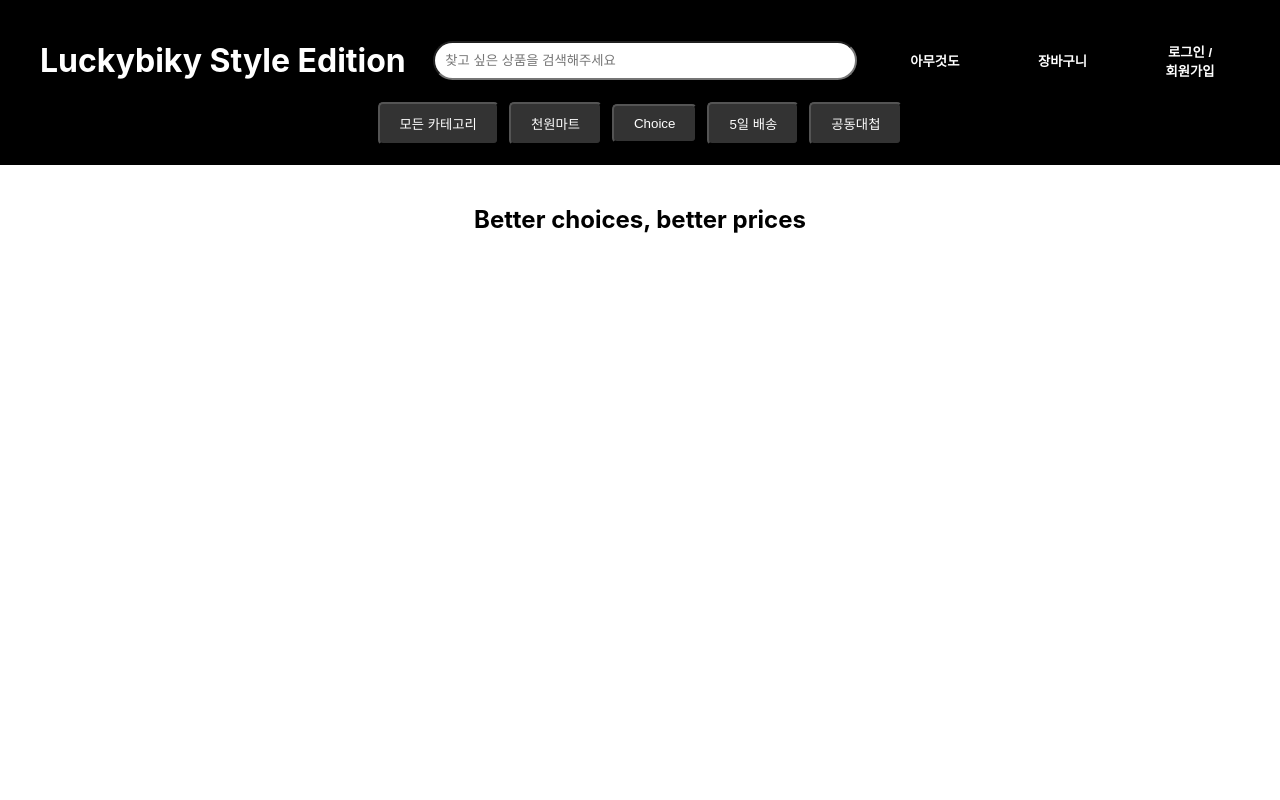
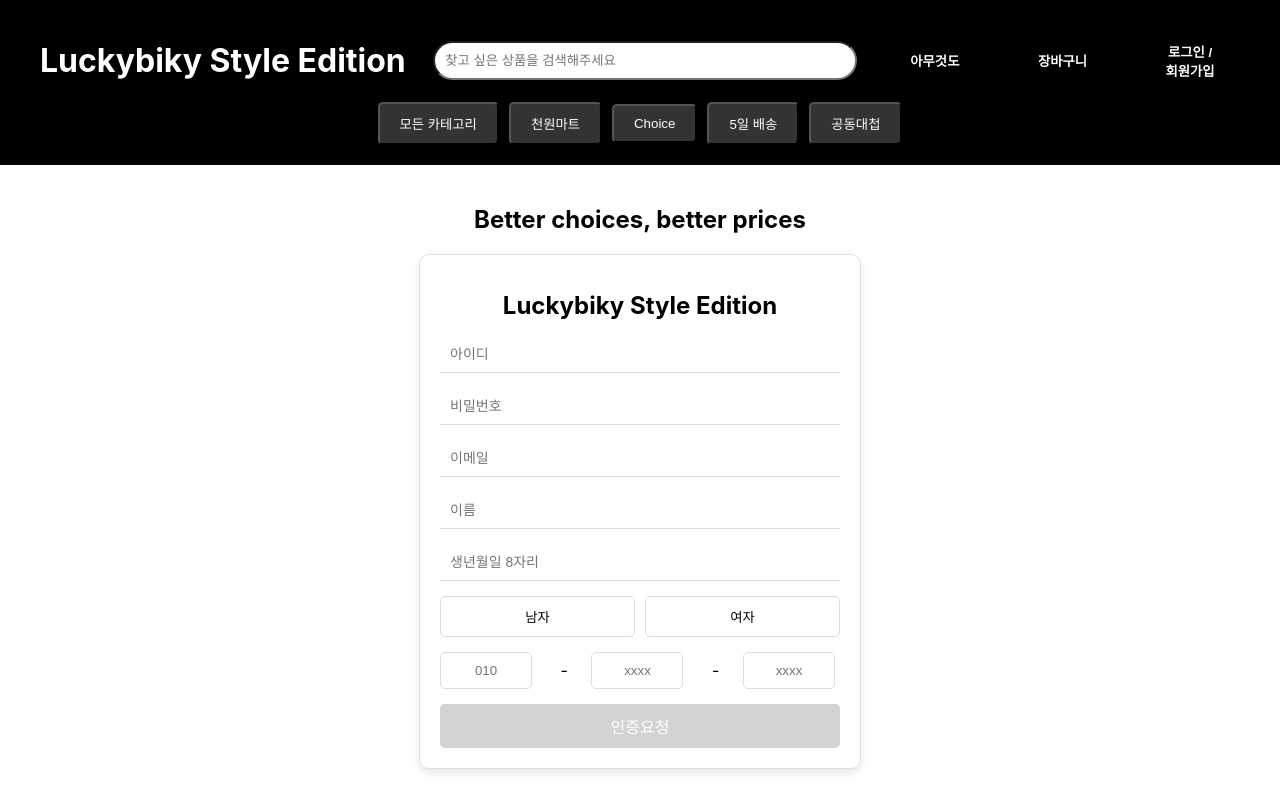
Before and after one commit to YooSb53/shoppingMall_user, a React (Create React App) app: page /users/register in a window 1280 px wide. Built offline with nearby package versions, Linux system fonts and the light colour scheme.

Commit message:
24.10.24_0307

```diff
--- a/package.json
+++ b/package.json
@@ -3,25 +3,29 @@
   "version": "0.1.0",
   "private": true,
   "main": "server.js",
+
   "scripts": {
     "start": "cross-env PORT=3001 react-scripts start",
     "build": "react-scripts build",
     "test": "react-scripts test",
     "eject": "react-scripts eject"
+
   },
   "dependencies": {
     "@testing-library/jest-dom": "^5.17.0",
     "@testing-library/react": "^13.4.0",
     "@testing-library/user-event": "^13.5.0",
+    "bcrypt": "^5.1.1",
     "body-parser": "^1.20.3",
     "cors": "^2.8.5",
     "dotenv": "^16.4.5",
     "express": "^4.21.1",
+    "jsonwebtoken": "^9.0.2",
     "multer": "^1.4.5-lts.1",
     "mysql2": "^3.11.3",
     "react": "^18.3.1",
     "react-dom": "^18.3.1",
-    "react-router-dom": "^6.26.2",
+    "react-router-dom": "^6.27.0",
     "react-scripts": "5.0.1",
     "react-select": "^5.8.1",
     "web-vitals": "^2.1.4"
--- a/src/App.js
+++ b/src/App.js
@@ -1,7 +1,8 @@
 import React from 'react';
-import { BrowserRouter as Router, Routes, Route, useNavigate } from 'react-router-dom';
-import Banner from './Banner';
-import ProductGrid from './ProductGrid';
+import { BrowserRouter as Router, Routes, Route } from 'react-router-dom';
+import Banner from './components/layout/Banner';
+import Register from './pages/users/register/Register';
+import ProductGrid from './pages/users/ProductGrid';
 import './App.css';
 
 function Home() {
@@ -20,7 +21,10 @@ function App() {
           <h2>Better choices, better prices</h2>
           <Routes>
             <Route path="/" element={<Home />} /> {/* 기본 home 페이지 */}
-            <Route path="/product-grid" element={<ProductGrid />} /> {/* ProductGrid 페이지 */}
+            {/* ProductGrid 페이지 */}
+            <Route path="/product-grid" element={<ProductGrid />} />
+            {/* 임시 */}
+            <Route path="users/register" element={<Register />} />
           </Routes>
         </div>
       </div>
--- a/src/ProductGrid.css
+++ /dev/null
@@ -1,34 +0,0 @@
-.product-grid {
-  display: grid;
-  grid-template-columns: repeat(3, 1fr);
-  gap: 20px;
-}
-
-.product-card {
-  background-color: #f5f5f5;
-  padding: 20px;
-  text-align: center;
-  border-radius: 10px;
-  box-shadow: 0 4px 8px rgba(0, 0, 0, 0.1);
-}
-
-.product-card img {
-  width: 100%;
-  height: auto;
-  border-radius: 10px;
-}
-
-.product-card h3 {
-  font-size: 1.2em;
-  margin: 10px 0;
-}
-
-.product-card p {
-  font-size: 1.1em;
-  color: #333;
-}
-
-.product-card .discount {
-  font-size: 0.9em;
-  color: red;
-}
--- a/src/Banner.js
+++ b/src/components/layout/Banner.js
@@ -1,5 +1,5 @@
 import React, { useState } from 'react';
-import { useNavigate } from 'react-router-dom';
+import { useNavigate, Link } from 'react-router-dom';
 import './Banner.css';
 
 const Banner = () => {
@@ -20,7 +20,8 @@ const Banner = () => {
 
    // 모든 카테고리 버튼 클릭 시 ProductGrid로 이동
   const handleCategoryClick = () => {
-    navigate('/product-grid'); // ProductGrid 페이지로 이동
+    //navigate('/product-grid'); // ProductGrid 페이지로 이동
+    navigate('/register'); // 임시
   };
 
   return (
@@ -40,7 +41,10 @@ const Banner = () => {
               <div className="dropdown-menu">
                 <ul>
                   <li>로그인</li>
-                  <li>회원가입</li>
+
+                  <li>
+                    <Link to="/users/Register">회원가입</Link>
+                  </li>
                   <li>내 주문</li>
                   <li>메시지 센터</li>
                   <li>결제</li>
--- /dev/null
+++ b/src/pages/users/ProductGrid.css
@@ -0,0 +1,119 @@
+.product-grid {
+  display: grid;
+  grid-template-columns: repeat(3, 1fr);
+  gap: 20px;.signup-form {
+    width: 400px;
+    margin: 0 auto;
+    padding: 20px;
+    background-color: #fff;
+    border: 1px solid #e0e0e0;
+    border-radius: 10px;
+    box-shadow: 0px 4px 8px rgba(0, 0, 0, 0.1);
+  }
+
+  .signup-form h1 {
+    color: #1ec800;
+    font-size: 24px;
+    text-align: center;
+  }
+
+  .signup-form p {
+    color: #555;
+    text-align: center;
+    margin-bottom: 20px;
+  }
+
+  .input-group {
+    margin-bottom: 15px;
+  }
+
+  .input-group label {
+    display: block;
+    margin-bottom: 5px;
+    color: #333;
+  }
+
+  .input-group input,
+  .input-group select {
+    width: 100%;
+    padding: 10px;
+    border: 1px solid #ddd;
+    border-radius: 5px;
+    font-size: 14px;
+  }
+
+  .input-group span {
+    display: inline-block;
+    margin-left: 5px;
+    color: #999;
+  }
+
+  .radio-group {
+    display: flex;
+    justify-content: space-between;
+    margin-bottom: 15px;
+  }
+
+  .radio-group label {
+    margin-right: 10px;
+  }
+
+  .radio-group button {
+    padding: 10px 20px;
+    border: 1px solid #ddd;
+    border-radius: 5px;
+    background-color: #fff;
+    cursor: pointer;
+  }
+
+  .radio-group button.active {
+    background-color: #1ec800;
+    color: white;
+    border-color: #1ec800;
+  }
+
+  .submit-button {
+    width: 100%;
+    padding: 10px;
+    background-color: #1ec800;
+    color: white;
+    border: none;
+    border-radius: 5px;
+    cursor: pointer;
+    font-size: 16px;
+  }
+
+  .submit-button:hover {
+    background-color: #17b300;
+  }
+
+}
+
+.product-card {
+  background-color: #f5f5f5;
+  padding: 20px;
+  text-align: center;
+  border-radius: 10px;
+  box-shadow: 0 4px 8px rgba(0, 0, 0, 0.1);
+}
+
+.product-card img {
+  width: 100%;
+  height: auto;
+  border-radius: 10px;
+}
+
+.product-card h3 {
+  font-size: 1.2em;
+  margin: 10px 0;
+}
+
+.product-card p {
+  font-size: 1.1em;
+  color: #333;
+}
+
+.product-card .discount {
+  font-size: 0.9em;
+  color: red;
+}
--- a/src/ProductGrid.js
+++ b/src/pages/users/ProductGrid.js
@@ -12,7 +12,7 @@ const ProductGrid = () => {
   return (
     <div className="product-grid">
       {products.map(product => (
-        <div key={product.id} className="product-card">
+          <div key={product.id} className="product-card">
 
           <img src={product.image} alt={product.name} />
           <h3>{product.name}</h3>
--- /dev/null
+++ b/src/pages/users/register/Register.css
@@ -0,0 +1,102 @@
+.signup-form {
+  width: 400px;
+  margin: 0 auto;
+  padding: 20px;
+  background-color: #fff;
+  border: 1px solid #e0e0e0;
+  border-radius: 10px;
+  box-shadow: 0px 4px 8px rgba(0, 0, 0, 0.1);
+}
+
+.signup-form h1 {
+  color: black;
+  font-size: 24px;
+  text-align: center;
+}
+
+.signup-form p {
+  color: #555;
+  text-align: center;
+  margin-bottom: 20px;
+}
+
+.input-group {
+  margin-bottom: 15px;
+}
+
+.input-group input {
+  width: 100%;
+  padding: 10px;
+  border: none;
+  outline: none;
+  font-size: 14px;
+  border-bottom: 1px solid #ddd;
+  box-sizing: border-box;
+}
+
+.radio-group {
+  display: flex;
+  justify-content: space-between;
+  margin-bottom: 15px;
+  width: 100%;
+}
+
+.radio-group button {
+  flex: 1;
+  padding: 10px 20px;
+  border: 1px solid #ddd;
+  border-radius: 5px;
+  background-color: #fff;
+  cursor: pointer;
+  margin-right: 10px;
+}
+
+.radio-group button:last-child {
+  margin-right: 0;
+}
+
+.radio-group button.active {
+  background-color: #464646;
+  color: white;
+  border-color: #d3d3d3;
+}
+
+.phone-input-group {
+  display: flex;
+  align-items: center;
+  justify-content: space-between;
+  margin-bottom: 15px;
+}
+
+.phone-input-group .phone-part {
+  width: 70px;
+  padding: 10px;
+  border: 1px solid #ddd;
+  border-radius: 5px;
+  text-align: center;
+  margin-right: 5px;
+}
+
+.phone-input-group span {
+  margin: 0 5px;
+}
+
+.submit-button {
+  width: 100%;
+  padding: 10px;
+  background-color: #d3d3d3;
+  color: white;
+  border: none;
+  border-radius: 5px;
+  cursor: pointer;
+  font-size: 16px;
+}
+
+.submit-button:hover {
+  background-color: #464646;
+}
+
+a {
+  color: inherit; /* 기본 텍스트 색상 사용 */
+  text-decoration: none; /* 밑줄 제거 */
+}
--- /dev/null
+++ b/src/pages/users/register/Register.js
@@ -0,0 +1,159 @@
+import React, { useState } from 'react';
+import './Register.css';
+
+function SignupForm() {
+  const [username, setUsername] = useState('');
+  const [password, setPassword] = useState('');
+  const [email, setEmail] = useState('');
+  const [name, setName] = useState('');
+  const [birthdate, setBirthdate] = useState('');
+  const [gender, setGender] = useState('');
+  const [phone1, setPhone1] = useState('');
+  const [phone2, setPhone2] = useState('');
+  const [phone3, setPhone3] = useState('');
+
+  const handleSubmit = async (e) => {
+    e.preventDefault();
+
+    // 전화번호 조합
+    const phone = `${phone1}-${phone2}-${phone3}`;
+
+    const userData = {
+      username,
+      password,
+      email,
+      name,
+      birthdate,
+      gender,
+      phone,
+    };
+
+    try {
+      const response = await fetch('http://localhost:3307/api/signup', {  // 3307 포트로 수정
+        method: 'POST',
+        headers: {
+          'Content-Type': 'application/json',
+        },
+        body: JSON.stringify(userData),
+      });
+
+      const data = await response.json();
+
+      if (response.ok) {
+        alert('회원가입 성공');
+      } else {
+        console.log('응답 상태 코드:', response.status);
+        console.log('응답 내용:', data);
+        alert('회원가입 실패: ' + data.message);
+      }
+    } catch (error) {
+      console.error('회원가입 오류:', error);
+    }
+  };
+
+  return (
+    <div className="signup-form">
+      <h1 className="clickable-title" onClick={() => alert('Title Clicked')}>
+        Luckybiky Style Edition
+      </h1>
+      <form onSubmit={handleSubmit}>
+        <div className="input-group">
+          <input
+            type="text"
+            placeholder="아이디"
+            value={username}
+            onChange={(e) => setUsername(e.target.value)}
+          />
+        </div>
+
+        <div className="input-group">
+          <input
+            type="password"
+            placeholder="비밀번호"
+            value={password}
+            onChange={(e) => setPassword(e.target.value)}
+          />
+        </div>
+
+        <div className="input-group">
+          <input
+            type="text"
+            placeholder="이메일"
+            value={email}
+            onChange={(e) => setEmail(e.target.value)}
+          />
+        </div>
+
+        <div className="input-group">
+          <input
+            type="text"
+            placeholder="이름"
+            value={name}
+            onChange={(e) => setName(e.target.value)}
+          />
+        </div>
+
+        <div className="input-group">
+          <input
+            type="text"
+            placeholder="생년월일 8자리"
+            value={birthdate}
+            onChange={(e) => setBirthdate(e.target.value)}
+          />
+        </div>
+
+        <div className="radio-group">
+          <button
+            type="button"
+            className={gender === '1' ? 'active' : ''}
+            onClick={() => setGender('1')}
+          >
+            남자
+          </button>
+          <button
+            type="button"
+            className={gender === '0' ? 'active' : ''}
+            onClick={() => setGender('0')}
+          >
+            여자
+          </button>
+        </div>
+
+        <div className="phone-input-group">
+          <input
+            type="text"
+            maxLength="3"
+            placeholder="010"
+            value={phone1}
+            onChange={(e) => setPhone1(e.target.value)}
+            className="phone-part"
+          />
+          <span>-</span>
+          <input
+            type="text"
+            maxLength="4"
+            placeholder="xxxx"
+            value={phone2}
+            onChange={(e) => setPhone2(e.target.value)}
+            className="phone-part"
+          />
+          <span>-</span>
+          <input
+            type="text"
+            maxLength="4"
+            placeholder="xxxx"
+            value={phone3}
+            onChange={(e) => setPhone3(e.target.value)}
+            className="phone-part"
+          />
+        </div>
+
+        <button type="submit" className="submit-button">
+          인증요청
+        </button>
+      </form>
+    </div>
+  );
+};
+
+export default SignupForm;
```
Also changed, not shown: src/App.css (line endings or trailing spaces), src/components/layout/Banner.css (renamed from src/Banner.css), 2 other files (tests, documents, lock files or other folders).
